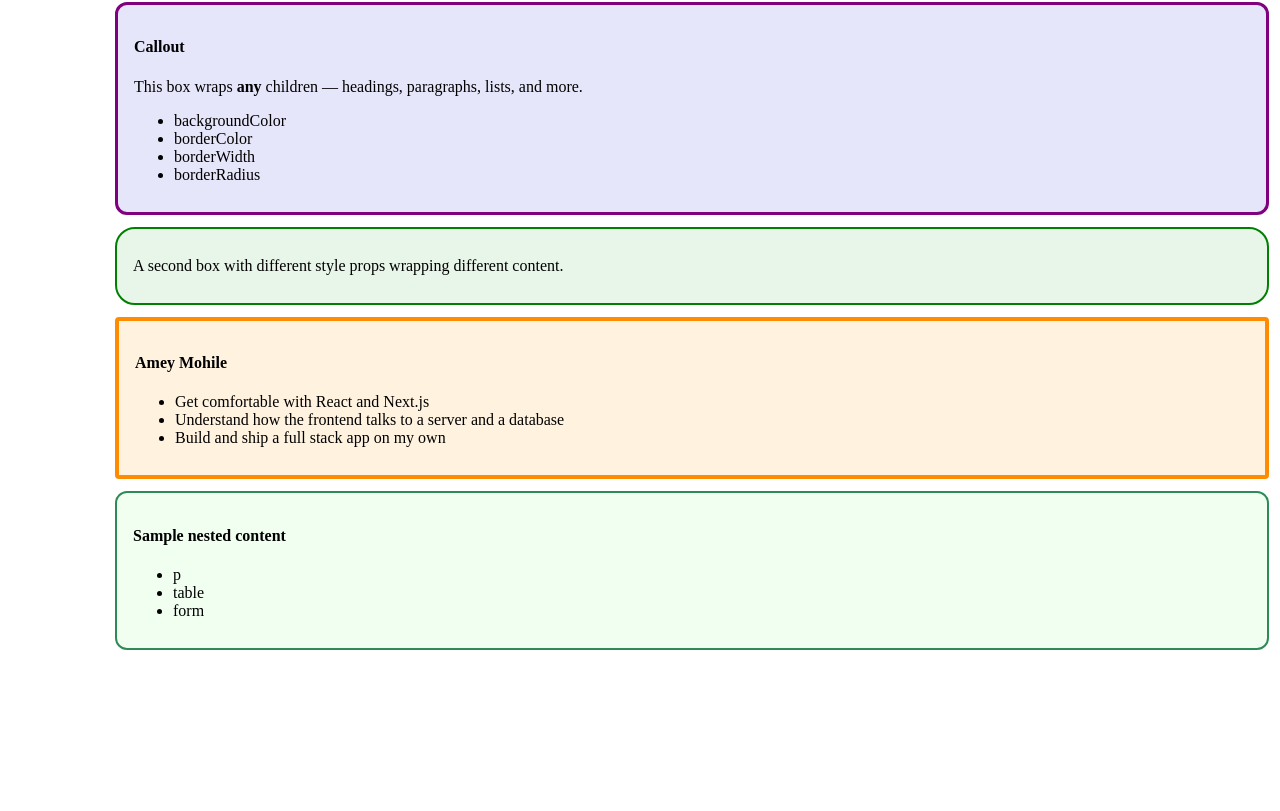
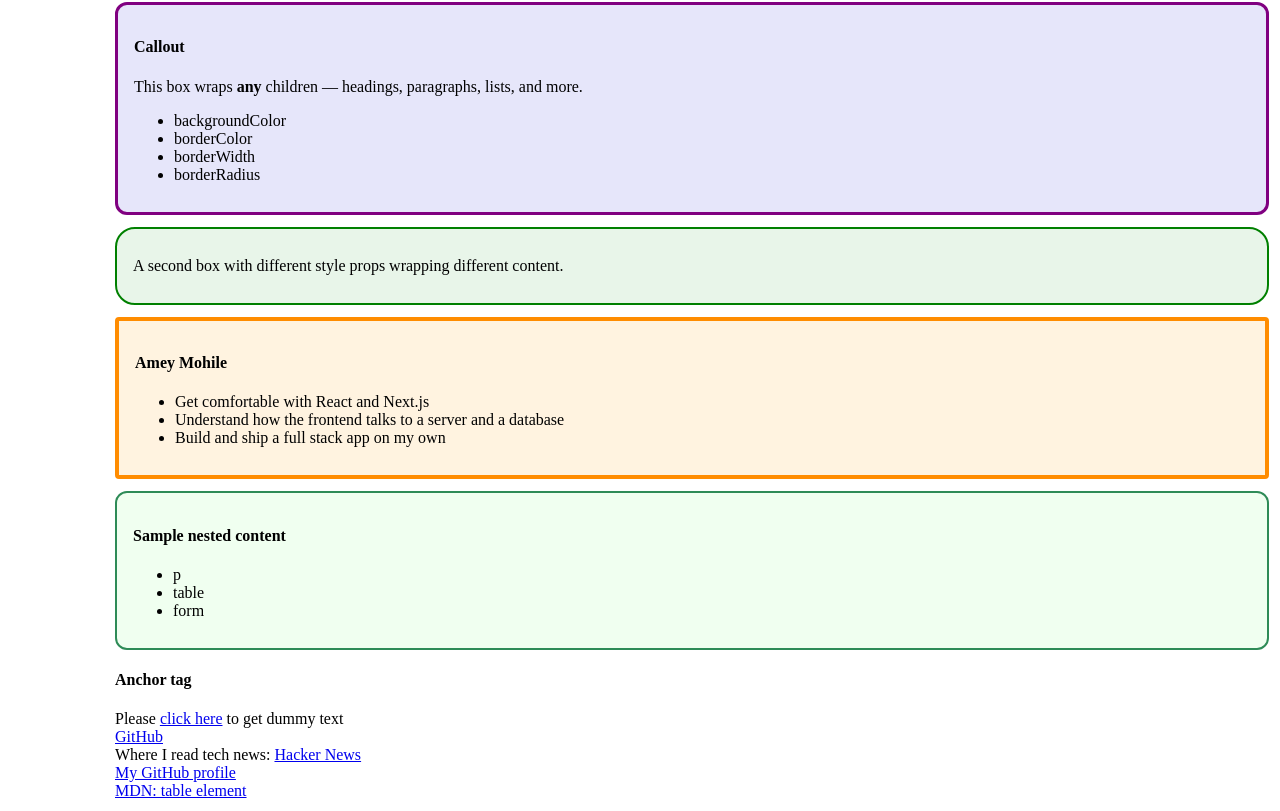
Before and after one commit to ameymohile/webdev-client, a Next.js app: page /labs/lab1 in a window 1280 px wide. Shown: the part 5851-6662 px from the top of the page. Before the commit the page ends 6524 px from the top, so only its background shows below. Built offline with nearby package versions, Linux system fonts and the light colour scheme.

Commit message:
lab1 anchor tag

```diff
--- /dev/null
+++ b/app/labs/lab1/AnchorTag.tsx
@@ -0,0 +1,37 @@
+export default function AnchorTag() {
+  return (
+    <>
+      <h4>Anchor tag</h4>
+      Please{" "}
+      <a href="https://www.lipsum.com" id="wd-lipsum">
+        click here
+      </a>{" "}
+      to get dummy text
+      <br />
+      <a href="https://github.com/ameymohile/webdev-client" id="wd-github">
+        GitHub
+      </a>
+      <br />
+      Where I read tech news:{" "}
+      <a href="https://news.ycombinator.com" id="wd-your-link">
+        Hacker News
+      </a>
+      <br />
+      <a
+        href="https://github.com/ameymohile"
+        id="wd-your-github"
+        target="_blank"
+        rel="noreferrer"
+      >
+        My GitHub profile
+      </a>
+      <br />
+      <a
+        href="https://developer.mozilla.org/en-US/docs/Web/HTML/Element/table"
+        id="wd-ai-link"
+      >
+        MDN: table element
+      </a>
+    </>
+  );
+}
--- a/app/labs/lab1/page.tsx
+++ b/app/labs/lab1/page.tsx
@@ -6,6 +6,7 @@ import Images from "./Images";
 import Forms from "./forms/Forms";
 import HighlightedParagraph from "./HighlightedParagraph";
 import HighlightedBox from "./HighlightedBox";
+import AnchorTag from "./AnchorTag";
 
 export default function Lab1() {
   return (
@@ -20,6 +21,7 @@ export default function Lab1() {
       <Forms />
       <HighlightedParagraph />
       <HighlightedBox />
+      <AnchorTag />
       {/* do the next exercise here */}
     </div>
   );
```
